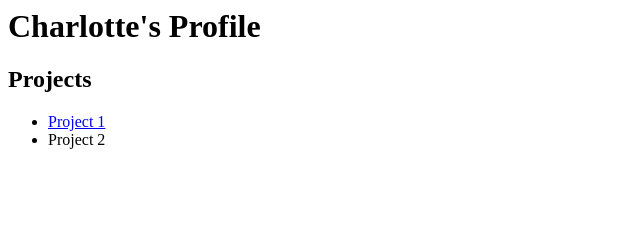
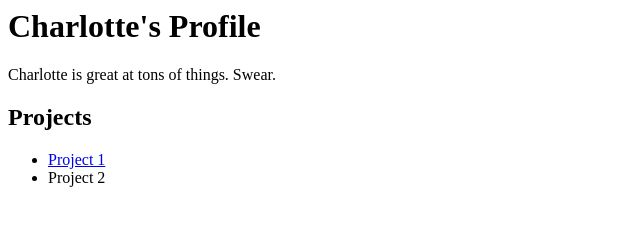
Before and after one commit to charlotte826/charlotte.github.io, a plain HTML site: page index.html in a window 1280 px wide. Shown: the whole page, without its empty margins (0-640 px from the left). Drawn offline with Linux system fonts and the light colour scheme.

Commit message:
Update index.html

```diff
--- a/index.html
+++ b/index.html
@@ -2,6 +2,7 @@
 
   <h1> Charlotte's Profile </h1>
   <body>
+    <p> Charlotte is great at tons of things. Swear.</p>
       <h2> Projects </h2>
 
   <ul>
```
